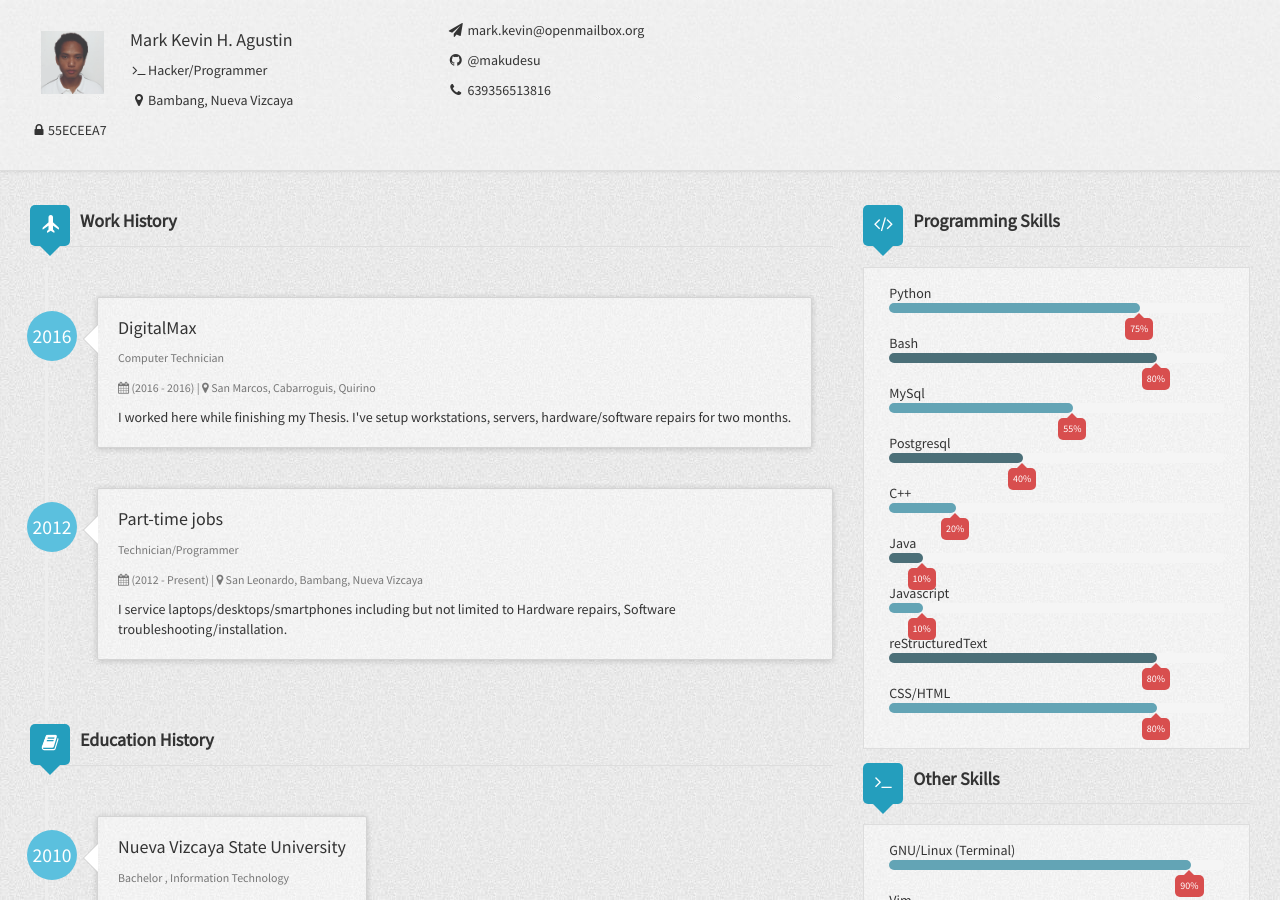
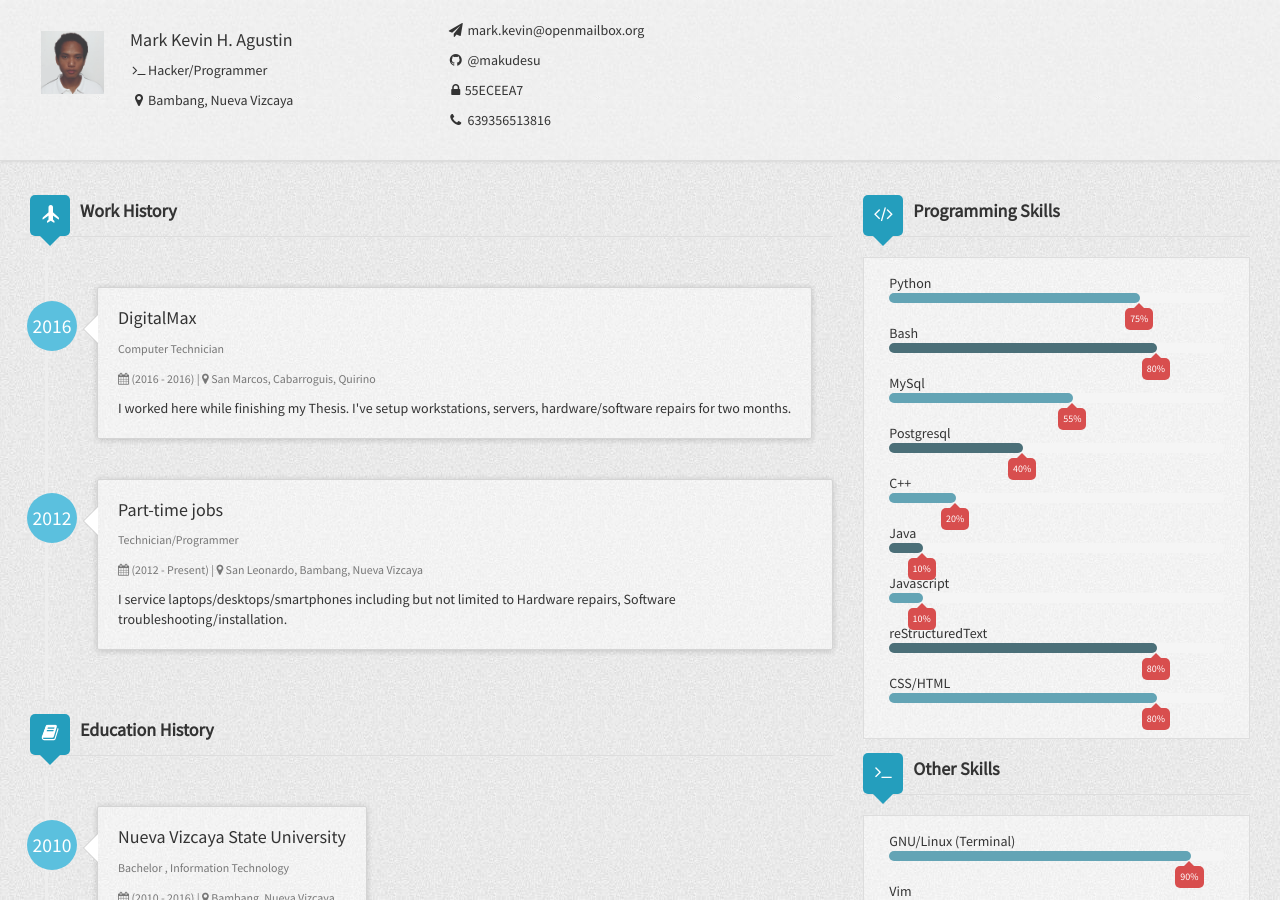
Before and after one commit to makudesu/makudesu.github.io, a Jekyll site: the page built from index.html, in a window 1280 px wide and 900 px high. Built offline with Jekyll 4.4.1, drawn with Linux system fonts in a browser that asks for light colours; nearby versions of some CDN libraries.

Commit message:
Moved Pgpkeys to the right side of the header

```diff
--- a/_includes/header.html
+++ b/_includes/header.html
@@ -6,13 +6,13 @@
                 <h4>{{ site.author.name }}</h4>
                 <p><i class=" fa fa-terminal fa-fw"></i>{{ site.author.title }}</p>
                 <p><i class=" fa fa-map-marker fa-fw"></i>{{ site.author.address }}</p>
-                <p><i class=" fa fa-lock fa-fw"></i>{{ site.author.gpg }}</p>
                 <div class="clearfix"></div>
             </div>
 
             <div class="col-sm-4 visible-md-block visible-lg-block visible-sm-block">
                 <p><i class="fa fa-paper-plane fa-fw"></i> {{ site.author.email }} </p>
                 <p><i class="fa fa-github fa-fw"></i><a href="//github.com/{{ site.author.github }}" target="_blank">  @{{ site.author.github }} </a></p>
+                <p><i class=" fa fa-lock fa-fw"></i>{{ site.author.gpg }}</p>
                 <p><i class="fa fa-phone fa-fw"></i> {{ site.author.cp }} </p>
             </div>
         </div>
```
